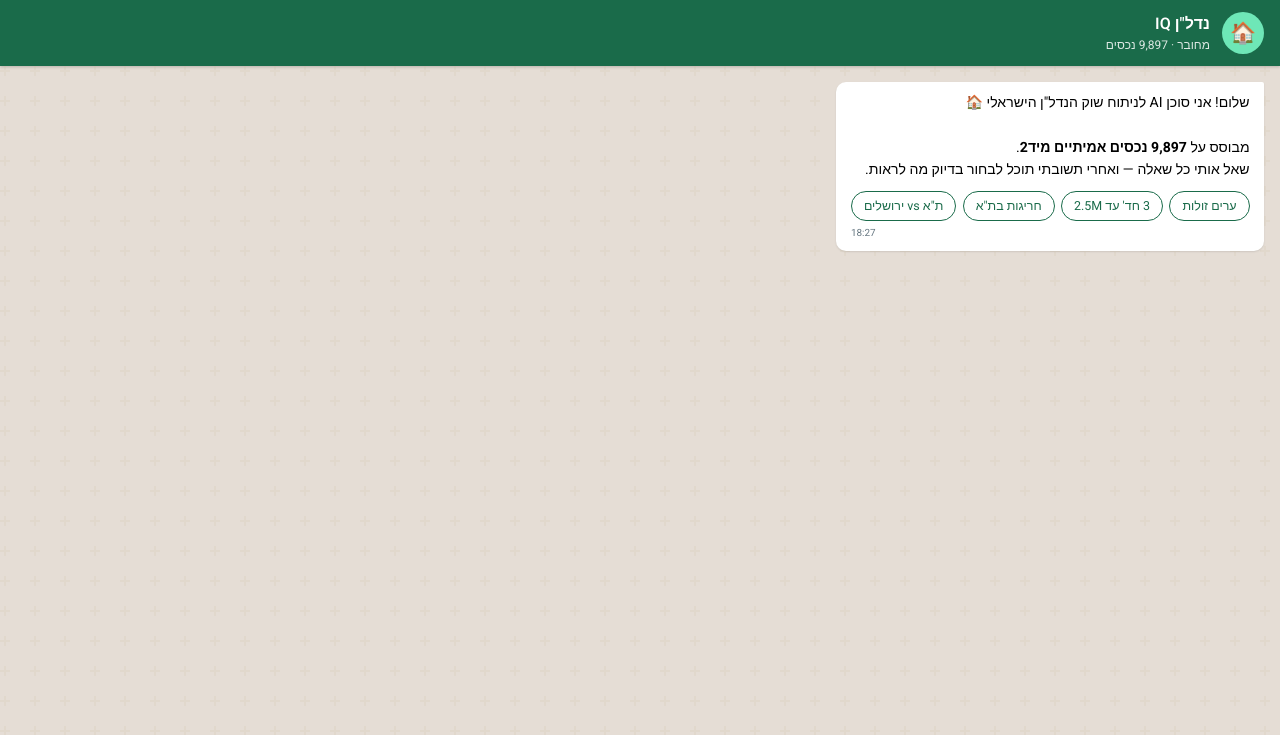
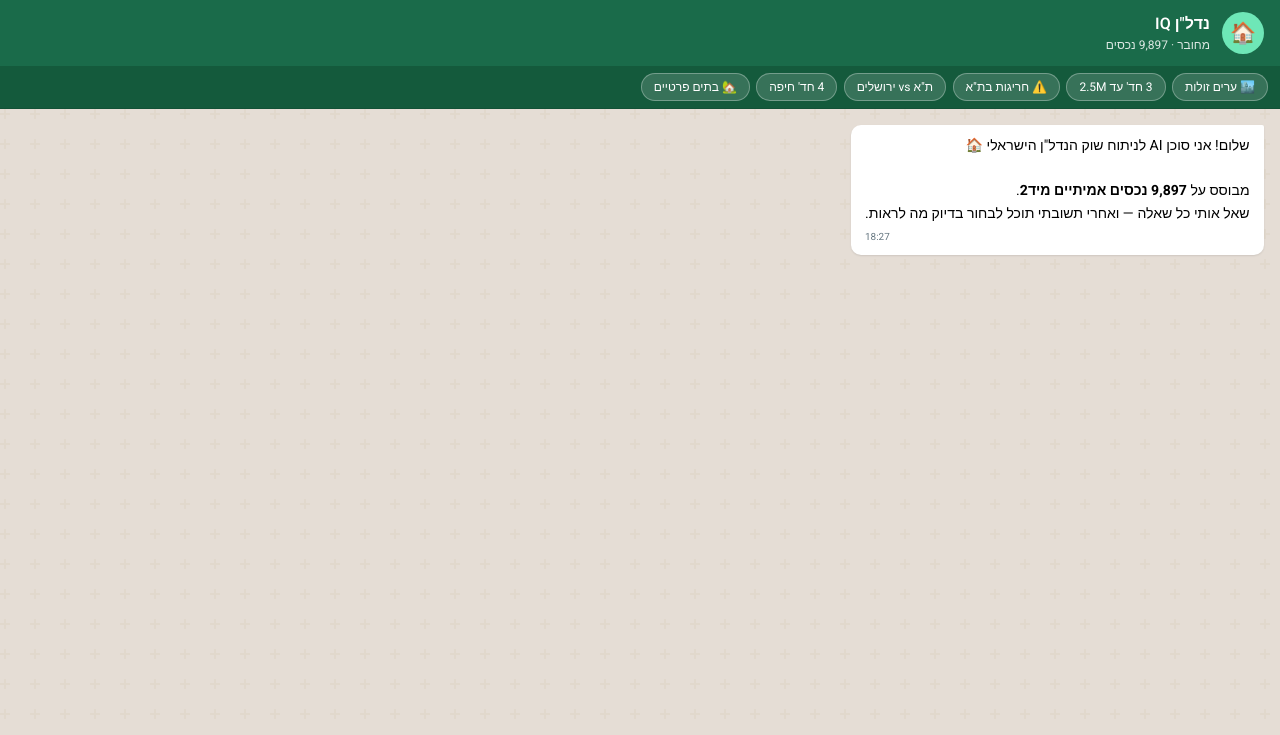
Before and after one commit to shaharka22/housing-agent, a Flask app: page / in a window 1280 px wide. Shown: the top 735 px of the page. Run offline with Flask 3, Linux system fonts and the light colour scheme.

Commit message:
quick chips bar - fixed top bar

```diff
--- a/templates/index.html
+++ b/templates/index.html
@@ -23,8 +23,21 @@
   .chat-header {
     background: var(--header); color: white;
     padding: 0.75rem 1rem; display: flex; align-items: center; gap: 0.75rem;
-    box-shadow: 0 1px 3px rgba(0,0,0,0.2); flex-shrink: 0;
+    flex-shrink: 0;
   }
+  .quick-bar {
+    background: #145a3c; padding: 0.45rem 0.75rem;
+    display: flex; gap: 0.4rem; overflow-x: auto; flex-shrink: 0;
+    border-bottom: 1px solid rgba(0,0,0,0.1);
+  }
+  .quick-bar::-webkit-scrollbar { display: none; }
+  .quick-chip {
+    background: rgba(255,255,255,0.15); border: 1px solid rgba(255,255,255,0.3); color: white;
+    border-radius: 20px; padding: 0.25rem 0.75rem; font-size: 0.75rem;
+    cursor: pointer; font-family: "Heebo", sans-serif; white-space: nowrap;
+    flex-shrink: 0; transition: all 0.15s;
+  }
+  .quick-chip:hover { background: rgba(255,255,255,0.3); }
   .avatar { width: 42px; height: 42px; border-radius: 50%; background: #6ee7b7; display: flex; align-items: center; justify-content: center; font-size: 1.3rem; flex-shrink: 0; }
   .chat-header .name { font-weight: 600; font-size: 1rem; }
   .chat-header .status { font-size: 0.75rem; opacity: 0.85; }
@@ -106,6 +119,15 @@
     <div class="name">נדל"ן IQ</div>
     <div class="status" id="statusText">מתחבר...</div>
   </div>
+</div>
+
+<div class="quick-bar">
+  <button class="quick-chip" onclick="chipSend('מה הערים הזולות ביותר?')">🏙️ ערים זולות</button>
+  <button class="quick-chip" onclick="chipSend('דירת 3 חדרים עד 2.5 מיליון')">3 חד' עד 2.5M</button>
+  <button class="quick-chip" onclick="chipSend('חריגות מחיר בתל אביב')">⚠️ חריגות בת"א</button>
+  <button class="quick-chip" onclick="chipSend('השווה תל אביב וירושלים')">ת"א vs ירושלים</button>
+  <button class="quick-chip" onclick="chipSend('דירת 4 חדרים בחיפה')">4 חד' חיפה</button>
+  <button class="quick-chip" onclick="chipSend('בתים פרטיים עד 4 מיליון')">🏡 בתים פרטיים</button>
 </div>
 
 <div class="messages" id="messages"></div>
@@ -243,15 +265,7 @@ async function sendMessage() {
 
     addMsg(analysis + actions);
 
-    // Follow-up chips
-    setTimeout(() => {
-      addMsg(`<div class="chips">
-        <button class="chip" onclick="chipSend('השווה בין תל אביב לירושלים')">ת"א vs ירושלים</button>
-        <button class="chip" onclick="chipSend('מה הכי זול?')">הכי זול</button>
-        <button class="chip" onclick="chipSend('דירת 4 חדרים בחיפה')">4 חד' חיפה</button>
-        <button class="chip" onclick="chipSend('עסקאות חריגות')">עסקאות חריגות</button>
-      </div>`);
-    }, 500);
+
 
   } catch(e) {
     hideTyping();
@@ -277,12 +291,7 @@ async function init() {
     addMsg(`שלום! אני סוכן AI לניתוח שוק הנדל"ן הישראלי 🏠<br><br>
       מבוסס על <strong>${d.total_listings.toLocaleString('he-IL')} נכסים אמיתיים מיד2</strong>.<br>
       שאל אותי כל שאלה — ואחרי תשובתי תוכל לבחור בדיוק מה לראות.
-      <div class="chips" style="margin-top:0.6rem">
-        <button class="chip" onclick="chipSend('מה הערים הזולות ביותר?')">ערים זולות</button>
-        <button class="chip" onclick="chipSend('דירת 3 חדרים עד 2.5 מיליון')">3 חד' עד 2.5M</button>
-        <button class="chip" onclick="chipSend('חריגות מחיר בתל אביב')">חריגות בת"א</button>
-        <button class="chip" onclick="chipSend('השווה תל אביב וירושלים')">ת"א vs ירושלים</button>
-      </div>`);
+`);
   } catch(e) {
     document.getElementById('statusText').textContent = 'שגיאת חיבור';
   }
```
